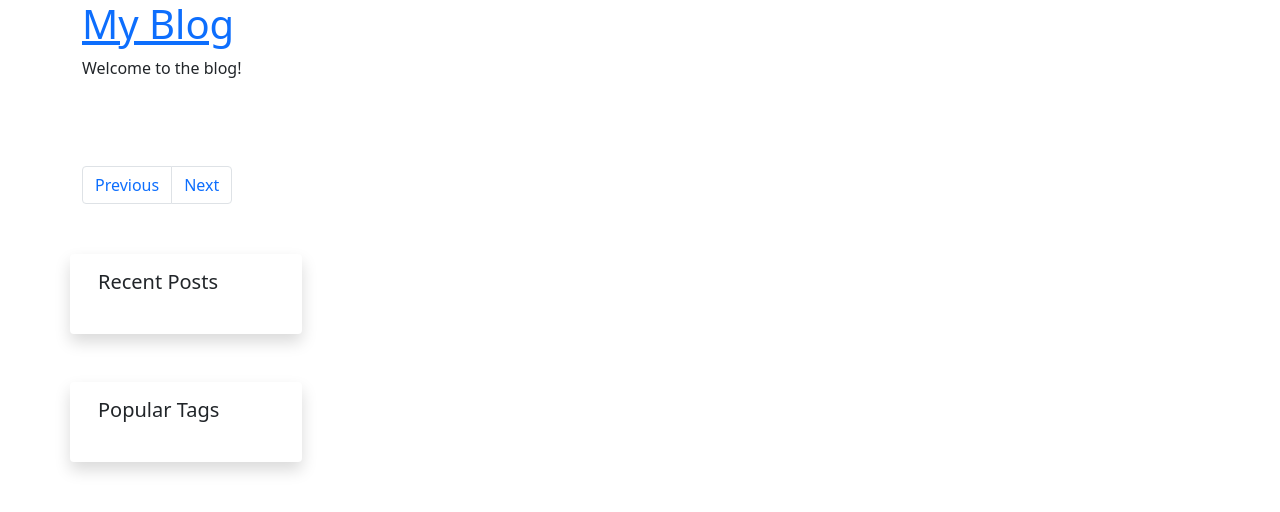
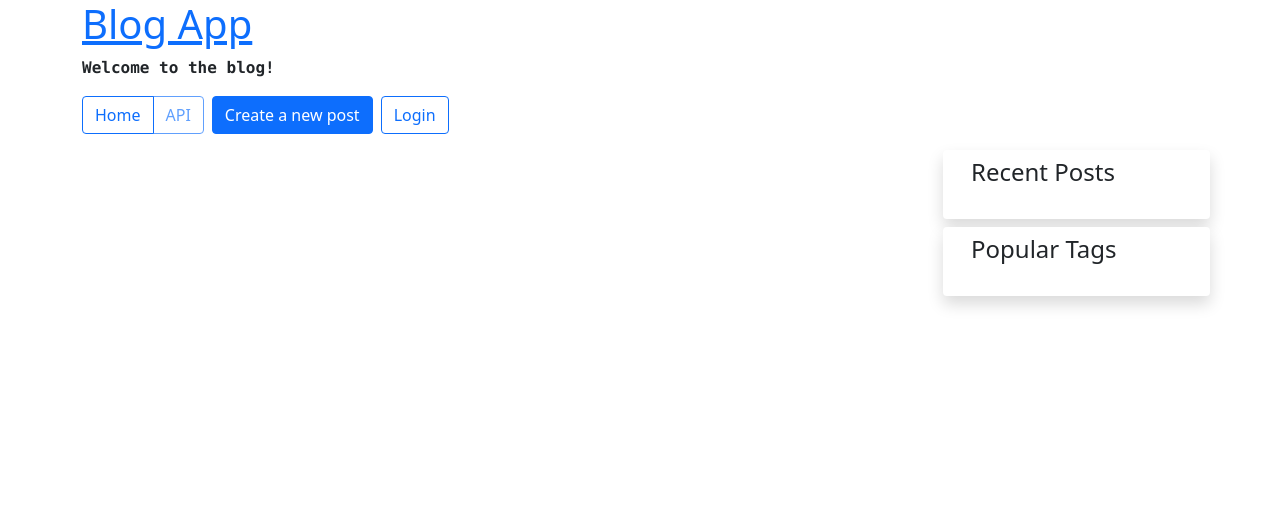
Before and after one commit to DramatikMan/blog-application, a Flask app: template core/templates/blog/home.html in a window 1280 px wide. Shown: the top 512 px of the page. Run offline with Flask 2, Linux system fonts and the light colour scheme; the template is opened without the code that fills it, so the values that code supplies are empty; parts of the project's set-up code (start-up, migrations or seed data) failed here and were passed over; some libraries are stand-ins or nearby versions.

Commit message:
Add missing UI elements & prettify templates

```diff
--- a/core/templates/blog/base.html
+++ b/core/templates/blog/base.html
@@ -1,37 +1,67 @@
 {% macro render_pagination(pagination, endpoint) %}
-  <nav style="margin-top: 35px;">
-    <ul class="pagination">
+  {% if pagination.pages > 1 %}
+    <nav class="mt-4">
+      <ul class="pagination justify-content-center">
+        <li class="page-item">
+          <a class="page-link" href="{{ url_for(endpoint, page=1, **kwargs) }}">First</a>
+        </li>
         <li class="page-item {% if pagination.page == 1 %}disabled{% endif %}">
-        <a class="page-link" href="{{ url_for(endpoint, page=pagination.prev().page, **kwargs) }}" aria-label="Previous">
-          <span aria-hidden="true">Previous</span>
-        </a>
+          <a class="page-link" href="{{ url_for(endpoint, page=pagination.prev().page, **kwargs) }}">&laquo;</a>
         </li>
-      {% for page in pagination.iter_pages() %}
-        {% if page %}
-          {% if page != pagination.page %}
-            <li class="page-item">
-              <a class="page-link" href="{{ url_for(endpoint, page=page, **kwargs) }}">
-                {{ page }}
-              </a>
-            </li>
-          {% else %}
-            <li class="page-item active">
-              <a class="page-link" href="">
-                {{ page }}
+
+        {% if pagination.page >=3 %}
+          <li class="page-item {% if pagination.page >= 4 %}disabled{% endif %}">
+            <a class="page-link" href="{{ url_for(endpoint, page=1, **kwargs) }}">
+              {% if pagination.page == 3 %}1{% else %}...{% endif %}
             </a>
           </li>
         {% endif %}
-        {% else %}
-          <li class="page-item"><a class="page-link">...</a></li>
+        {% if (pagination.pages >=4) and (pagination.page >= pagination.pages - 1) %}
+          <li class="page-item">
+            <a class="page-link" href="{{ url_for(endpoint, page=pagination.pages - 3, **kwargs) }}">{{ pagination.pages - 3 }}</a>
+          </li>
+        {% endif %}
+        {% if (pagination.pages >=5) and (pagination.page == pagination.pages) %}
+          <li class="page-item">
+            <a class="page-link" href="{{ url_for(endpoint, page=pagination.pages - 2, **kwargs) }}">{{ pagination.pages - 2 }}</a>
+          </li>
+        {% endif %}
+
+        {% for page in pagination.iter_pages(left_edge=0, left_current=1, right_current=2, right_edge=0) %}
+          {% if page %}
+            <li class="page-item {% if page == pagination.page %}active{% endif %}">
+              <a class="page-link" href="{{ url_for(endpoint, page=page, **kwargs) }}">{{ page }}</a>
+            </li>
           {% endif %}
         {% endfor %}
-      <li class="page-item {% if pagination.next().page > pagination.pages %}disabled{% endif %}">
-        <a class="page-link" href="{{ url_for(endpoint, page=pagination.next().page, **kwargs) }}" aria-label="Next">
-          <span aria-hidden="true">Next</span>
+
+        {% if (pagination.pages >= 3) and (pagination.page == 1) %}
+          <li class="page-item">
+            <a class="page-link" href="{{ url_for(endpoint, page=3, **kwargs) }}">3</a>
+          </li>
+        {% endif %}
+        {% if (pagination.pages >= 4) and (pagination.page <= 2) %}
+          <li class="page-item">
+            <a class="page-link" href="{{ url_for(endpoint, page=4, **kwargs) }}">4</a>
+          </li>
+        {% endif %}
+        {% if (pagination.pages >= 5) and (pagination.page <= pagination.pages - 2) %}
+          <li class="page-item {% if pagination.page < pagination.pages - 2 %}disabled{% endif %}">
+            <a class="page-link" href="{{ url_for(endpoint, page=pagination.pages, **kwargs) }}">
+              {% if pagination.page < pagination.pages - 2 %}...{% else %}{{ pagination.pages }}{% endif %}
             </a>
+          </li>
+        {% endif %}
+
+        <li class="page-item {% if pagination.page == pagination.pages %}disabled{% endif %}">
+          <a class="page-link" href="{{ url_for(endpoint, page=pagination.next().page, **kwargs) }}">&raquo;</a>
+        </li>
+        <li class="page-item">
+          <a class="page-link" href="{{ url_for(endpoint, page=pagination.pages, **kwargs) }}">Last</a>
         </li>
       </ul>
     </nav>
+  {% endif %}
 {% endmacro %}
 
 {% macro render_form(endpoint, button_text) %}
@@ -40,23 +70,30 @@
     {% for attr in form %}
       {% if ( ('CSRF' not in attr.label | string) and ('Remember' not in attr.label | string) ) %}
         <div class="form-group">
-            {{ attr.label }}
           {% if attr.errors %}
             {% for e in attr.errors %}
-                <p class="help-block">{{ e }}</p>
+              <p class="form-text">{{ e }}</p>
             {% endfor %}
           {% endif %}
+          {{ attr.label }}
+          {% if not ('edit' in endpoint) %}
             {{ attr(class_='form-control') }}
+          {% else %}
+            {{ attr(id='editor', class_='form-control') }}
+          {% endif %}
         </div>
       {% endif %}
       {% if 'Remember' in attr.label | string %}
-        <div class="form-check" style="margin-top: 10px;">
+        <div class="form-check">
           <input type="checkbox" class="form-check-input" id="RememberMe">
-          <label class="form-check-label" for="RememberMe">Remember Me</label>
+          <label class="form-check-label" form="RememberMe">Remember Me</label>
         </div>
       {% endif %}
     {% endfor %}
-    <input class="btn btn-primary" type="submit" value="{{ button_text }}" style="margin-top: 15px;">
+    <input class="btn btn-primary mt-3" type="submit" value="{{ button_text }}">
+    {% if 'login' in endpoint %}
+      <a class="btn btn-primary mt-3" href="{{ url_for('main.register') }}">Register</a>
+    {% endif %}
   </form>
 {% endmacro %}
 
@@ -64,7 +101,6 @@
 <html>
   <head>
     <meta charset="utf-8">
-    <meta http-equiv="X-UA-Compatible" content="IE=edge">
     <meta name="viewport" content="width=device-width, initial-scale=1">
     <title>{% block title %}{% endblock %}</title>
     <link rel="icon" type="image/png" href="{{ url_for('static', filename='icons/favicon-16x16.png') }}" sizes="16x16">
@@ -74,20 +110,38 @@
     <link rel="apple-touch-icon" sizes="180x180" href="{{ url_for('static', filename='icons/iPhone-6-Plus.png') }}">
     <link rel="apple-touch-icon" sizes="152x152" href="{{ url_for('static', filename='icons/iPad-Retina.png') }}">
     <link rel="apple-touch-icon" sizes="167x167" href="{{ url_for('static', filename='icons/iPad-Pro.png') }}">
-    <link href="{{ url_for('static', filename='images/favicon.ico') }}" rel="icon">
     <link rel="stylesheet" href="{{ url_for('static', filename='css/bootstrap.min.css') }}">
   </head>
   <body>
     <div class="container">
-      <div class="jumbotron">
-        <h1><a href="{{ url_for('blog.home') }}">My Blog</a></h1>
-          <p>Welcome to the blog!</p>
+      <div class="row">
+        <h1><a href="{{ url_for('blog.home') }}">Blog App</a></h1>
+        <p class="font-monospace fw-bold">Welcome to the blog!</p>
+      </div>
+      <div class="btn-toolbar mb-3" role="toolbar">
+        <div class="btn-group me-2" role="group">
+          <a href="{{ url_for('blog.home') }}" class="btn btn-outline-primary" role="button">Home</a>
+          <a href="#" class="btn btn-outline-primary disabled" role="button">API</a>
+        </div>
+        <div class="btn-group me-2" role="group">
+          <a href="{{ url_for('blog.new_post') }}" class="btn btn-primary" role="button">Create a new post</a>
+        </div>
+        <div class="btn-group" role="group">
+          {% if current_user.is_authenticated %}
+            <a href="{{ url_for('blog.user', username=current_user.username) }}" class="btn btn-outline-primary" role="button">Your profile</a>
+          {% endif %}
+          {% if not current_user.is_authenticated %}
+            <a href="{{ url_for('main.login') }}" class="btn btn-outline-primary" role="button">Login</a>
+          {% else %}
+            <a href="{{ url_for('main.logout') }}" class="btn btn-outline-primary" role="button">Logout</a>
+          {% endif %}
+        </div>
       </div>
       {% with messages = get_flashed_messages(with_categories=true) %}
         {% if messages %}
           {% for category, message in messages %}
             <div class="alert alert-{{ category }} alert-dismissable fade show" role="alert">
-            <button type="button" class="btn-close" data-bs-dismiss="alert" aria-label="Close"></button>
+              <button type="button" class="btn-close" data-bs-dismiss="alert"></button>
               {{ message }}
             </div>
           {% endfor %}
--- a/core/templates/blog/home.html
+++ b/core/templates/blog/home.html
@@ -1,39 +1,40 @@
 {% extends "base.html" %}
 {% block title %}Home{% endblock %}
 {% block body %}
-  <div class="row">
-    <div class="col-lg-9"  style="margin-top: 35px;">
+  <div class="row gx-5">
+    <div class="col-9">
       {% for post in posts.items %}
-      <div class="row shadow p-3 mb-2 bg-body rounded">
-        <div class="col-lg-12">
+        <div class="row p-2 shadow bg-body rounded mb-2">
             <h4>{{ post.title }}</h4>
-        </div>
-        <div class="col-lg-12">
+            <span>
               {{ post.text | truncate(255) | safe }}
               <a href="{{ url_for('.post', post_id=post.id) }}">...more</a>
-        </div>
+            </span>
         </div>
       {% endfor %}
       {{ render_pagination(posts, '.home') }}
-      <div class="col-lg-3">
-        <div class="row shadow p-3 mb-5 bg-body rounded" style="margin-top: 50px;">
-          <h5>Recent Posts</h5>
-          <ul style="margin-left: 25px;">
+    </div>
+    <div class="col-3">
+      <div class="row p-2 bg-body rounded shadow mb-2 ps-3">
+        <h4>Recent Posts</h4>
+        <ul class="ms-3">
           {% for post in recent %}
             <li>
-              <a href="{{ url_for('.post', post_id=post.id) }}">{{ post.title }}</a>
+              <a class="text-decoration-none" href="{{ url_for('.post', post_id=post.id) }}">{{ post.title }}</a>
+            </li>
           {% endfor %}
         </ul>
       </div>
-        <div class="row shadow p-3 mb-5 bg-body rounded">
-          <h5>Popular Tags</h5>
-          <ul style="margin-left: 25px;">
+      <div class="row p-2 bg-body rounded shadow mb-2 ps-3">
+        <h4>Popular Tags</h4>
+        <ul class="ms-3">
           {% for tag in top_tags %}
-            <li><a href="{{ url_for('.tag', tag_name=tag[0].title) }}">{{ tag[0].title }}</a></li>
+            <li>
+              <a class="text-decoration-none" href="{{ url_for('.tag', tag_name=tag[0].title) }}">{{ tag[0].title }}</a>
+            </li>
           {% endfor %}
         </ul>
       </div>
     </div>
   </div>
-  </div>
 {% endblock %}
--- a/core/templates/blog/new.html
+++ b/core/templates/blog/new.html
@@ -1,5 +1,5 @@
 {% extends 'base.html' %}
-{% block title %}Create new post{% endblock %}
+{% block title %}Create a new post{% endblock %}
 {% block body %}
   <div class="row shadow p-3 mb-2 bg-body rounded">
     <h1 class="text-center">Create a new post</h1>
@@ -23,7 +23,7 @@
           {% endif %}
           {{ form.text(id='editor', class_='form-control') }}
         </div>
-      <input class="btn btn-primary" type="submit" value="Submit" style="margin-top: 15px;">
+      <input class="btn btn-primary" type="submit" value="Submit">
     </form>
   </div>
 {% endblock %}
```
Also changed, not shown: core/__init__.py (+11 -11 lines), core/commands.py (+40 -11 lines), core/controllers/blog.py (+15 -15 lines), core/controllers/main.py (+103 -86 lines), core/extensions.py (+27 -4 lines), core/forms.py (+6 -9 lines), core/models.py (+6 -3 lines), core/templates/blog/edit.html (+2 -29 lines), core/templates/blog/post.html (+15 -15 lines), core/templates/blog/tag.html (+12 -12 lines), core/templates/blog/user.html (+12 -12 lines), core/templates/main/login.html (+6 -4 lines), core/templates/main/register.html (+5 -4 lines), 1 other file. Lines whose indentation alone changed are shown as unchanged.
